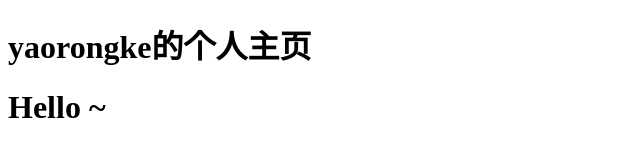
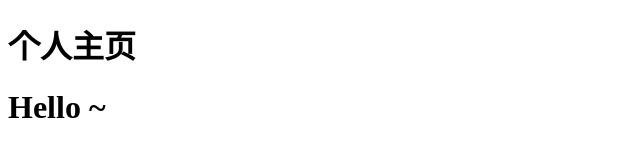
Before and after one commit to kylin1688/lgblog.github.io, a plain HTML site: page index.html in a window 1280 px wide. Shown: the whole page, without its empty margins (0-640 px from the left). Drawn offline with Linux system fonts and the light colour scheme.

Commit message:
Update index.html

```diff
--- a/index.html
+++ b/index.html
@@ -5,7 +5,7 @@
     <title>yaorongke</title>
 </head>
 <body>
-    <h1>yaorongke的个人主页</h1>
+    <h1>个人主页</h1>
     <h1>Hello ~</h1>
 </body>
 </html>
```
